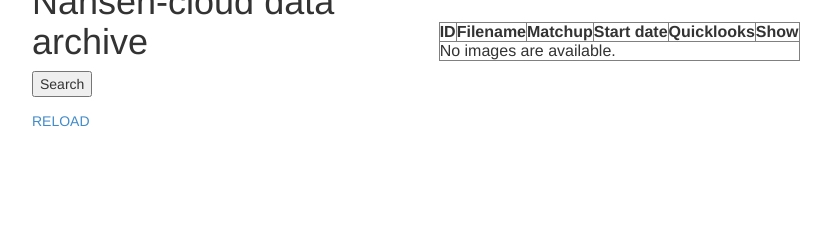
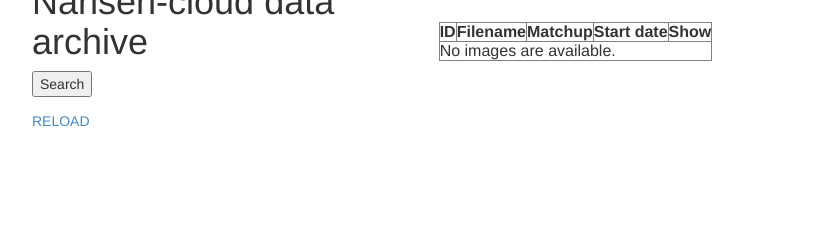
Before and after one commit to nansencenter/django-geo-spaas, a Django app: template proc/templates/nansatproc/sarweb_index.html in a window 1280 px wide. Shown: the part 130-372 px from the top of the page, without its empty margins (13-844 px from the left). Run offline with Django 3.2, Linux system fonts and the light colour scheme; the template is opened without the code that fills it, so the values that code supplies are empty; parts of the project's set-up code (start-up, migrations or seed data) failed here and were passed over; some libraries are stand-ins or nearby versions.

Commit message:
removed a column in sarweb_index.html

```diff
--- a/proc/templates/nansatproc/sarweb_index.html
+++ b/proc/templates/nansatproc/sarweb_index.html
@@ -6,7 +6,6 @@
 <th>Filename</th>
 <th>Matchup</th>
 <th>Start date</th>
-<th>Quicklooks</th>
 {% endblock headers %}
 
 
@@ -22,6 +21,7 @@
 <td>
     {{ img.start_date }}
 </td>
+
 <!--
 <td>
     {% for list in img.sarweb.get_ql_list %}
```
